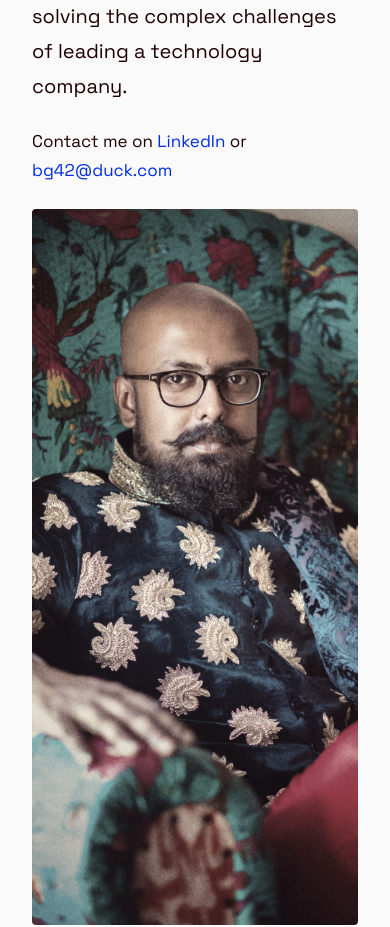
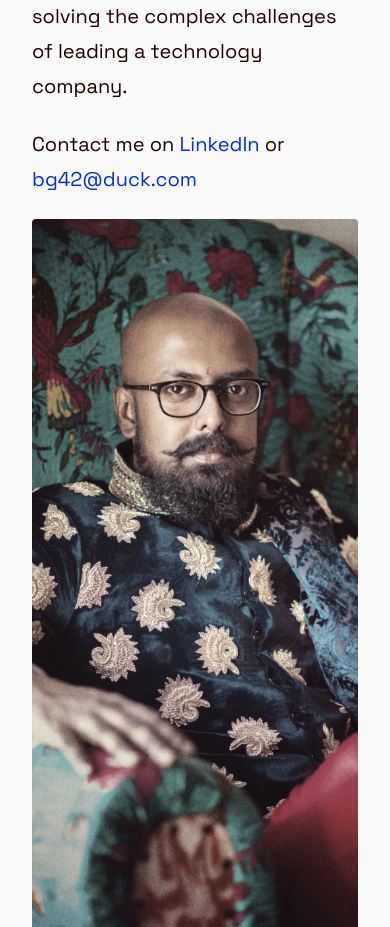
Before and after one commit to ghoseb/ghoseb.github.com, a plain HTML site: page index.html in a window 390 px wide. Shown: the part 1400-2327 px from the top of the page. Drawn offline with Linux system fonts and the light colour scheme.

Commit message:
fix: Reset contact line font-size on mobile devices.

```diff
--- a/style_new.css
+++ b/style_new.css
@@ -133,4 +133,8 @@ a:active {
     p.big {
         font-size: 1.66em;
     }
+
+    .contact {
+        font-size: 1em;
+    }
 }
```
